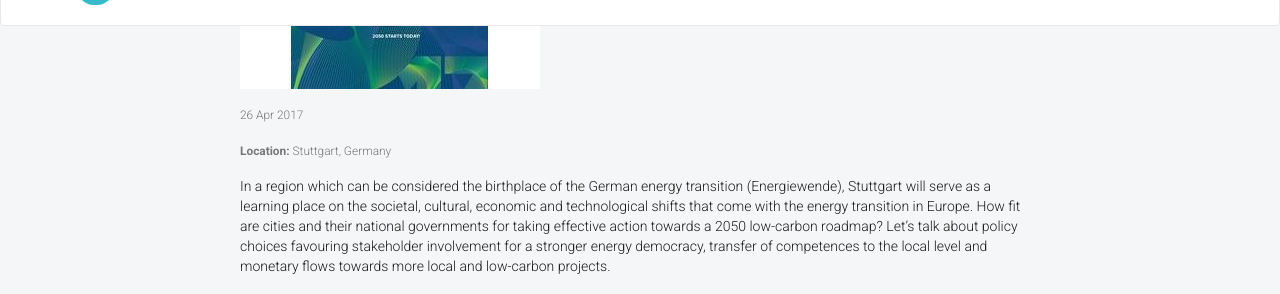
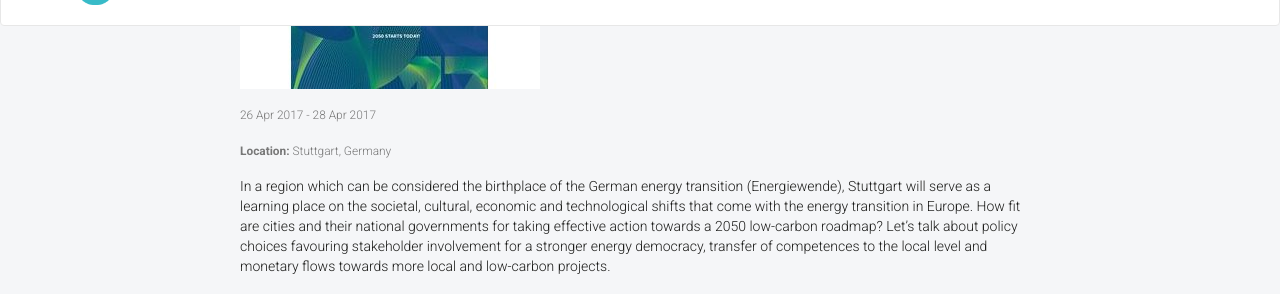
Before and after one commit to frontcraft/smarttogether, a Jekyll site: the page built from _events/2017-04-26-Energy-Cities-Annual-Conference.md, in a window 1280 px wide and 900 px high, scrolled down 665 px. Shown: the part 152-446 px from the top of the window. Built offline with Jekyll 4.4.1, drawn with Linux system fonts in a browser that asks for light colours; nearby versions of some CDN libraries; part of the change alters nothing that is shown.

Commit message:
Update 2017-04-26-Energy-Cities-Annual-Conference.md

```diff
--- a/_events/2017-04-26-Energy-Cities-Annual-Conference.md
+++ b/_events/2017-04-26-Energy-Cities-Annual-Conference.md
@@ -1,7 +1,8 @@
 ---
 layout: post
 title:  "Energy Cities' Annual Conference"
-date: 2017-04-26 to 2017-04-28
+date: 2017-04-26
+end-date: 2017-04-28
 imageurl: 'images/events/Energy Cities Annual Conference.jpg'
 location: "Stuttgart, Germany"
 ---
```
